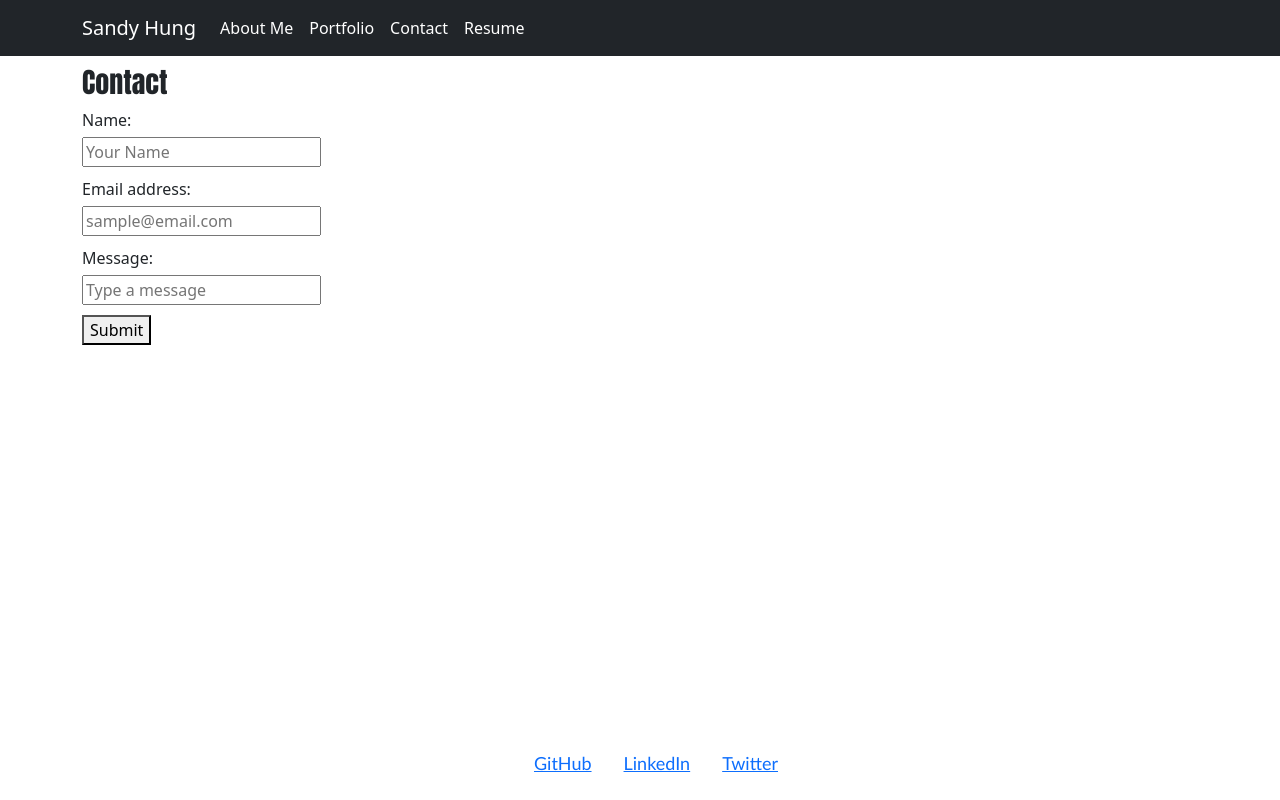
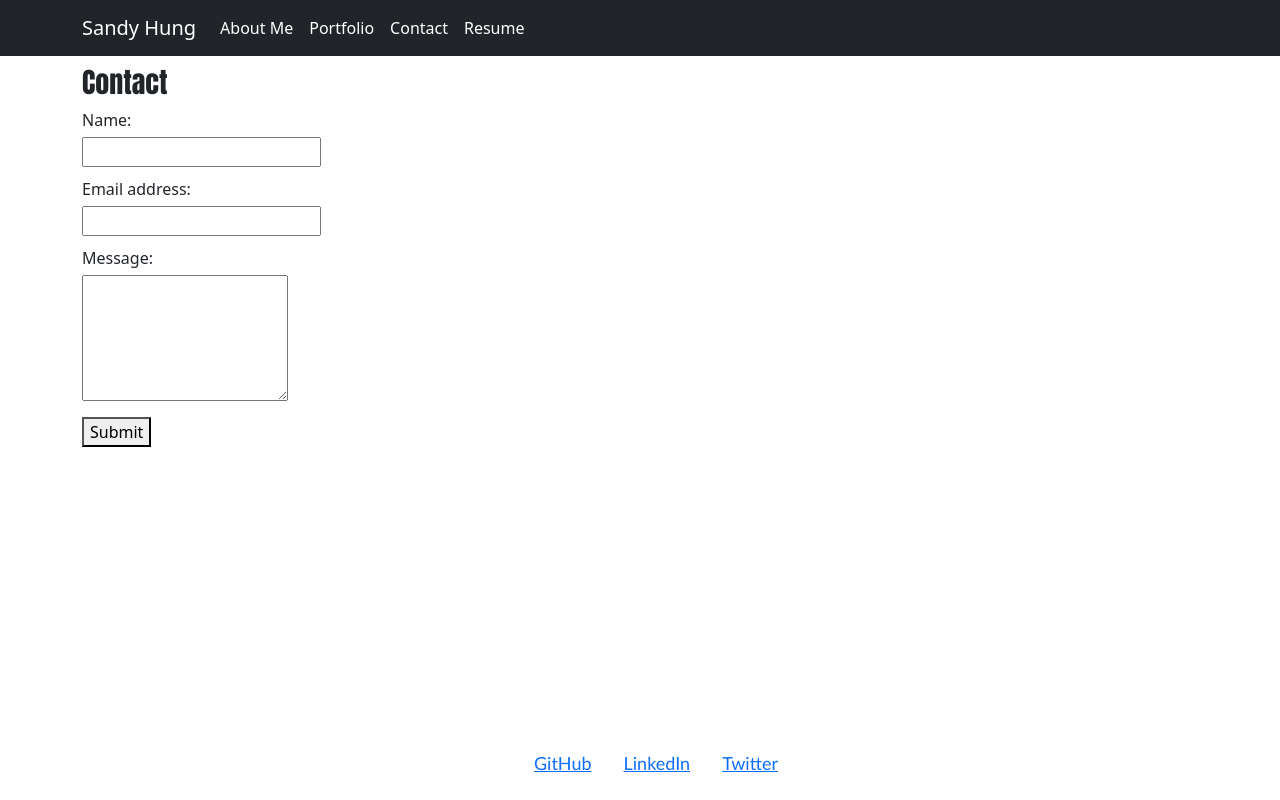
Before and after one commit to Sandy5433/Sandys-react-portfolio, a React (Create React App) app: page / in a window 1280 px wide. Both pictures are taken after a click on the button "Contact". Built offline with nearby package versions, Linux system fonts and the light colour scheme.

Commit message:
updated contact page input verification

```diff
--- a/src/components/Contact/index.js
+++ b/src/components/Contact/index.js
@@ -2,105 +2,88 @@
 import { validateEmail } from '../utils/helpers';
 
 function Contact() {
-  // Create state variables for the fields in the form
-  // Setting their initial values to an empty string
-  const [email, setEmail] = useState('');
-  const [name, setName] = useState('');
-  const [message, setMessage] = useState('');
-  const [errorMessage, setErrorMessage] =useState('')
+  const [formState, setFormState] = useState({
+    name: '',
+    email: '',
+    message: '',
+  });
 
-  const handleInputChange = (e) => {
-    // Getting the value and field of the input which triggered the change
-    const { target } = e;
-    const inputType = target.name;
-    const inputValue = target.value;
+  const [errorMessage, setErrorMessage] = useState('');
+  const { name, email, message } = formState;
 
-    // Based on the input type, we set the state of either email, name, and message
-    if (inputType === 'email') {
-      setEmail(inputValue);
-    } else if (inputType === 'name') {
-      setName(inputValue);
-    } else {
-      setMessage(inputValue);
+  const handleSubmit = (e) => {
+    e.preventDefault();
+    if (!errorMessage) {
+      console.log('Submit Form', formState);
     }
   };
 
-  const handleFormSubmit = (e) => {
-    // Preventing the default behavior of the form submit (which is to refresh the page)
-    e.preventDefault();
-
-    //check if the name is empty. If so we set an error message to be displayed on the page.
-    if (!name) {
-        setErrorMessage('*Name is required');
-        return;
+  const handleChange = (e) => {
+    if (e.target.name === 'email') {
+      const isValid = validateEmail(e.target.value);
+      if (!isValid) {
+        setErrorMessage('Your email is invalid.');
+      } else {
+        setErrorMessage('');
       }
-    if (!validateEmail(email)) {
-      setErrorMessage('*Email address is invalid');
-      //exit out of this code block if something is wrong so that the user can correct it
-      return;
-      // Then check to see if the message is empty. If so, we set an error message regarding the message.
+    } else {
+      if (!e.target.value.length) {
+        setErrorMessage(`${e.target.name} is required.`);
+      } else {
+        setErrorMessage('');
       }
-    if (!message) {
-      setErrorMessage('*Message is required');
-      return;
     }
-    ;
-
-    // If everything goes according to plan, we want to clear out the input after a successful registration.
-    setName('');
-    setMessage('');
-    setEmail('');
-    setErrorMessage('');
+    if (!errorMessage) {
+      setFormState({ ...formState, [e.target.name]: e.target.value });
+      console.log('Handle Form', formState);
+    }
   };
 
   return (
-    <div>
+    <section>
       <h3 className='page-title'>Contact</h3>
-      <form className="form">
+      <form className="form" id="contact-form" onSubmit={handleSubmit}>
         <div className="field">
-      <label>Name:</label>
+          <label htmlFor="name">Name:</label>
         </div>
         <div className="input">
           <input
-          value={name}
+            type="text"
             name="name"
-          onChange={handleInputChange}
-          type="text"
-          placeholder="Your Name"
+            defaultValue={name}
+            onBlur={handleChange}
           />
         </div>
         <div className="field">
-        <label>Email address:</label>
+          <label htmlFor="email">Email address:</label>
         </div>
         <div className="input">
           <input
-          value={email}
+            type="email"
             name="email"
-          onChange={handleInputChange}
-          type="email"
-          placeholder="sample@email.com"
+            defaultValue={email}
+            onBlur={handleChange}
           />
         </div>
         <div className="field">
-        <label>Message:</label>
+          <label htmlFor="message">Message:</label>
         </div>
         <div className="input">
-        <input
-          value={message}
+          <textarea
             name="message"
-          onChange={handleInputChange}
-          type="text"
-          placeholder="Type a message"
+            rows="5"
+            defaultValue={message}
+            onBlur={handleChange}
           />
         </div>
-        <button type="button" onClick={handleFormSubmit}>Submit</button>
-      </form>
         {errorMessage && (
           <div>
             <p className="error-text">{errorMessage}</p>
           </div>
         )}
-    </div>
+        <button type="submit">Submit</button>
+      </form>
+    </section>
   );
 }
 
```
Lines whose indentation alone changed are shown as unchanged.
